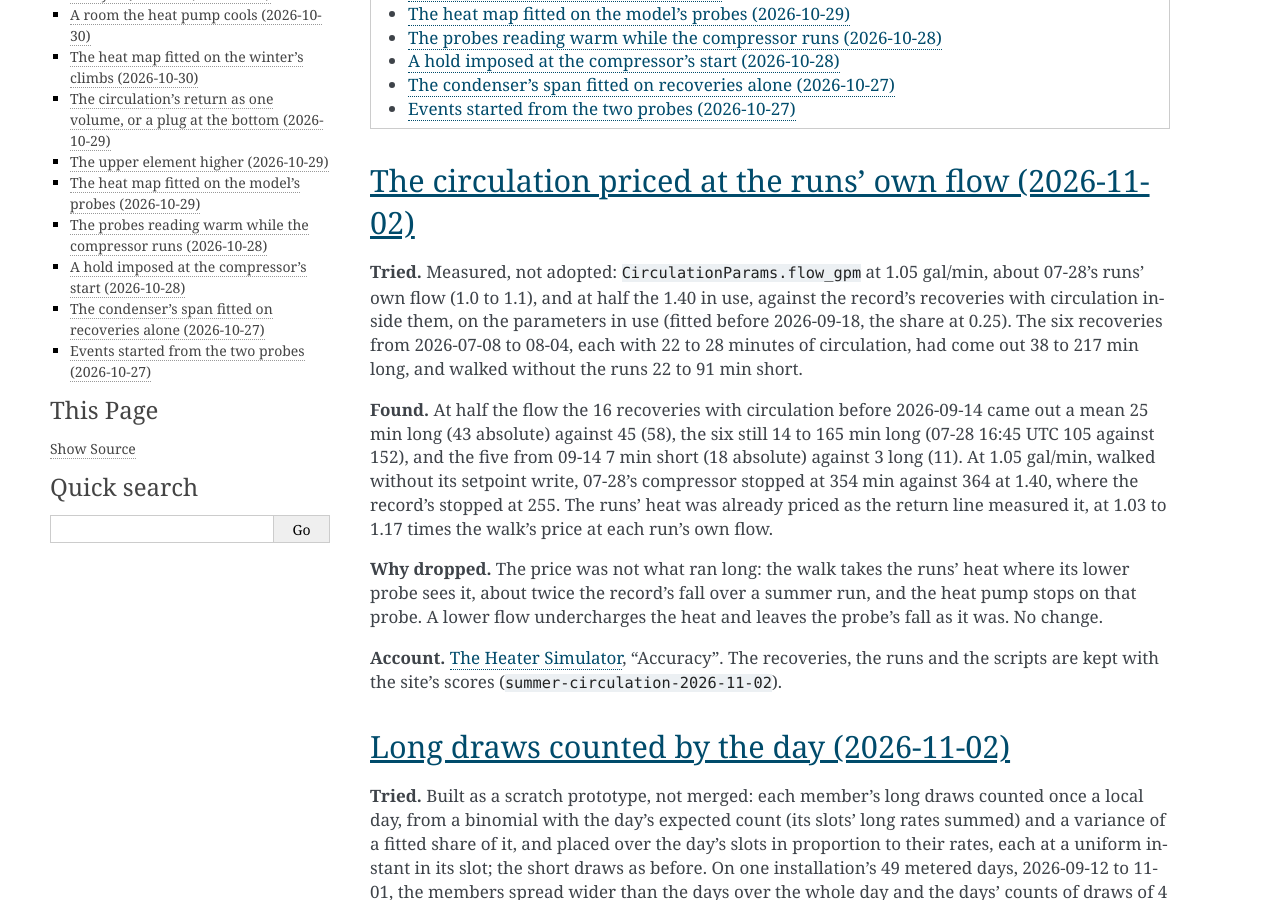
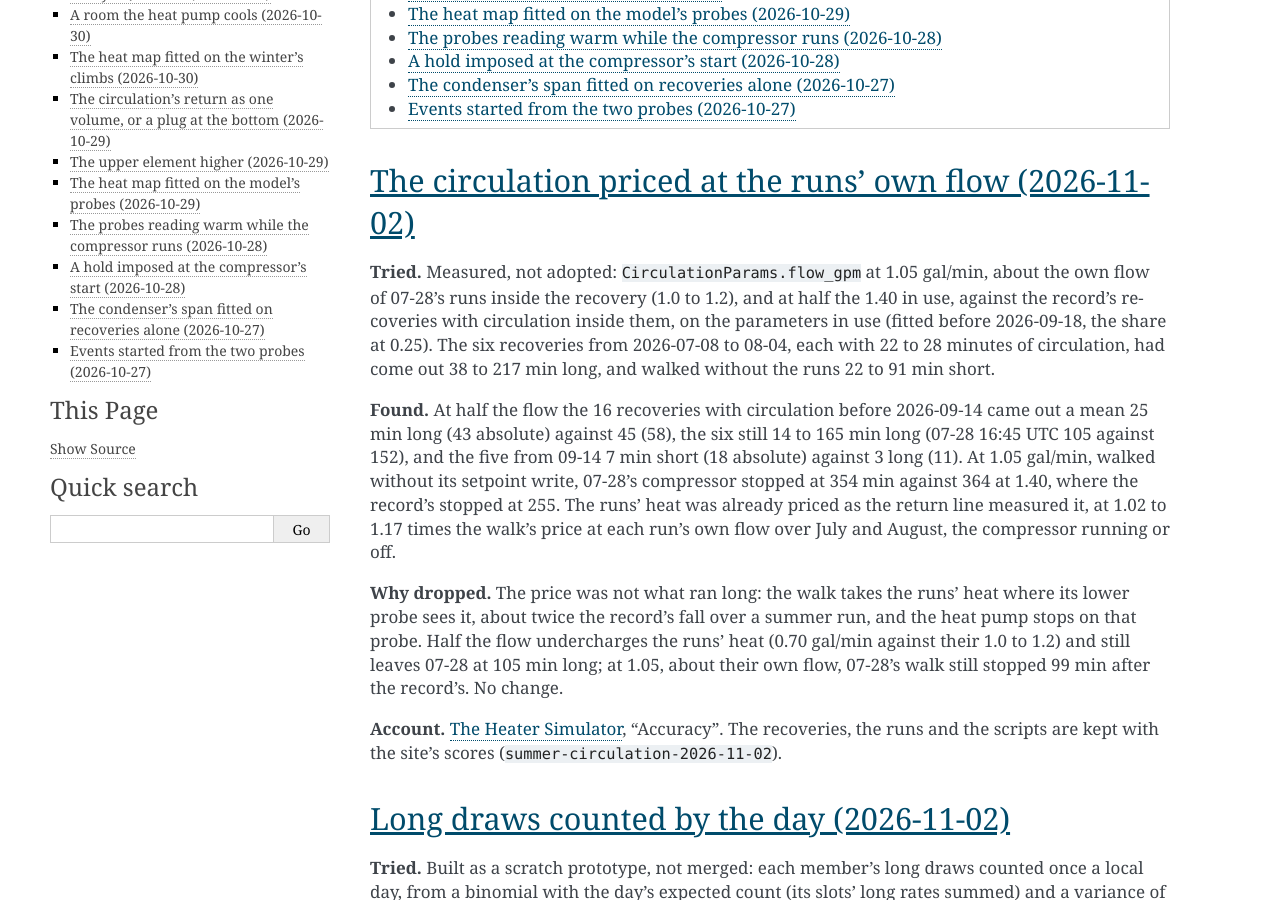
Before and after one commit to eman/nwp500-python, a Sphinx documentation site: the page built from docs/explanation/simulator-tried.rst, in a window 1280 px wide and 900 px high, scrolled down 636 px. Built offline with Sphinx 7.4.7, drawn with Linux system fonts in a browser that asks for light colours.

Commit message:
docs(sim): the runs' flow range, the heat ratio's runs, the lower flow's result

```diff
--- a/docs/explanation/simulator-tried.rst
+++ b/docs/explanation/simulator-tried.rst
@@ -17,12 +17,12 @@ The circulation priced at the runs' own flow (2026-11-02)
 =========================================================
 
 **Tried.** Measured, not adopted: ``CirculationParams.flow_gpm`` at 1.05
-gal/min, about 07-28's runs' own flow (1.0 to 1.1), and at half the 1.40
-in use, against the record's recoveries with circulation inside them, on
-the parameters in use (fitted before 2026-09-18, the share at 0.25). The
-six recoveries from 2026-07-08 to 08-04, each with 22 to 28 minutes of
-circulation, had come out 38 to 217 min long, and walked without the
-runs 22 to 91 min short.
+gal/min, about the own flow of 07-28's runs inside the recovery (1.0 to
+1.2), and at half the 1.40 in use, against the record's recoveries with
+circulation inside them, on the parameters in use (fitted before
+2026-09-18, the share at 0.25). The six recoveries from 2026-07-08 to
+08-04, each with 22 to 28 minutes of circulation, had come out 38 to 217
+min long, and walked without the runs 22 to 91 min short.
 
 **Found.** At half the flow the 16 recoveries with circulation before
 2026-09-14 came out a mean 25 min long (43 absolute) against 45 (58),
@@ -31,12 +31,15 @@ the five from 09-14 7 min short (18 absolute) against 3 long (11). At
 1.05 gal/min, walked without its setpoint write, 07-28's compressor
 stopped at 354 min against 364 at 1.40, where the record's stopped at
 255. The runs' heat was already priced as the return line measured it,
-at 1.03 to 1.17 times the walk's price at each run's own flow.
+at 1.02 to 1.17 times the walk's price at each run's own flow over July
+and August, the compressor running or off.
 
 **Why dropped.** The price was not what ran long: the walk takes the
 runs' heat where its lower probe sees it, about twice the record's fall
-over a summer run, and the heat pump stops on that probe. A lower flow
-undercharges the heat and leaves the probe's fall as it was. No change.
+over a summer run, and the heat pump stops on that probe. Half the flow
+undercharges the runs' heat (0.70 gal/min against their 1.0 to 1.2) and
+still leaves 07-28 at 105 min long; at 1.05, about their own flow,
+07-28's walk still stopped 99 min after the record's. No change.
 
 **Account.** :doc:`simulator`, "Accuracy". The recoveries, the runs and
 the scripts are kept with the site's scores
```
Also changed, not shown: docs/explanation/simulator.rst (+9 -9 lines).
